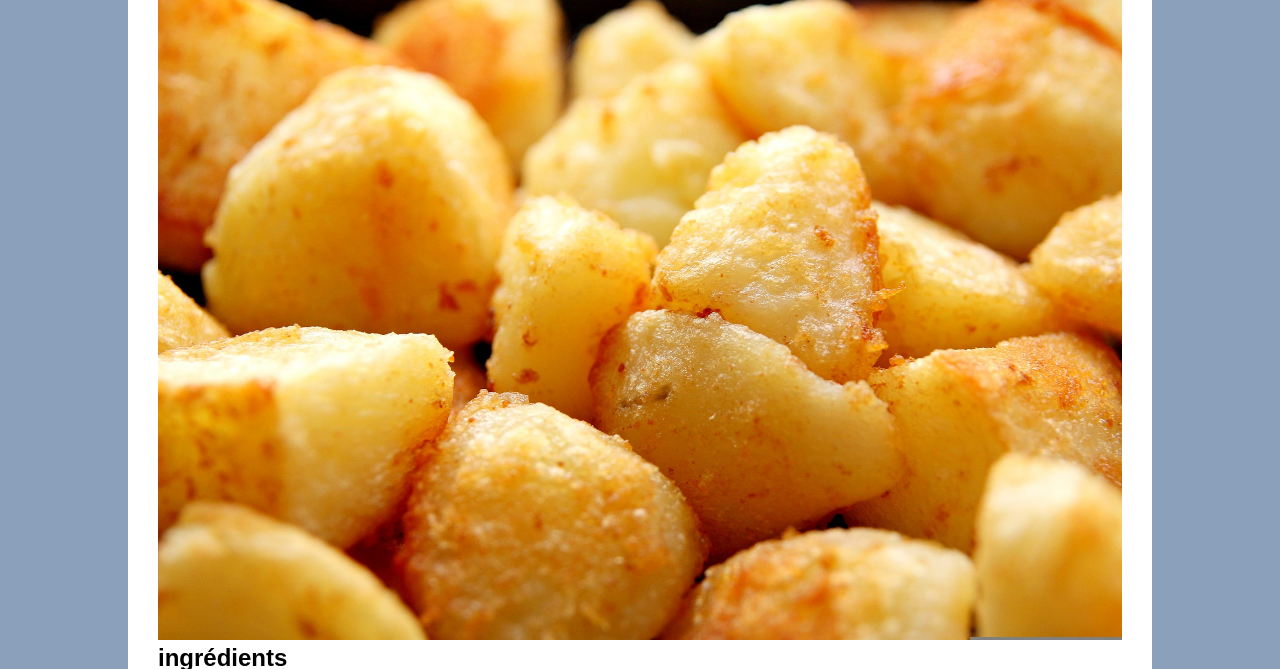
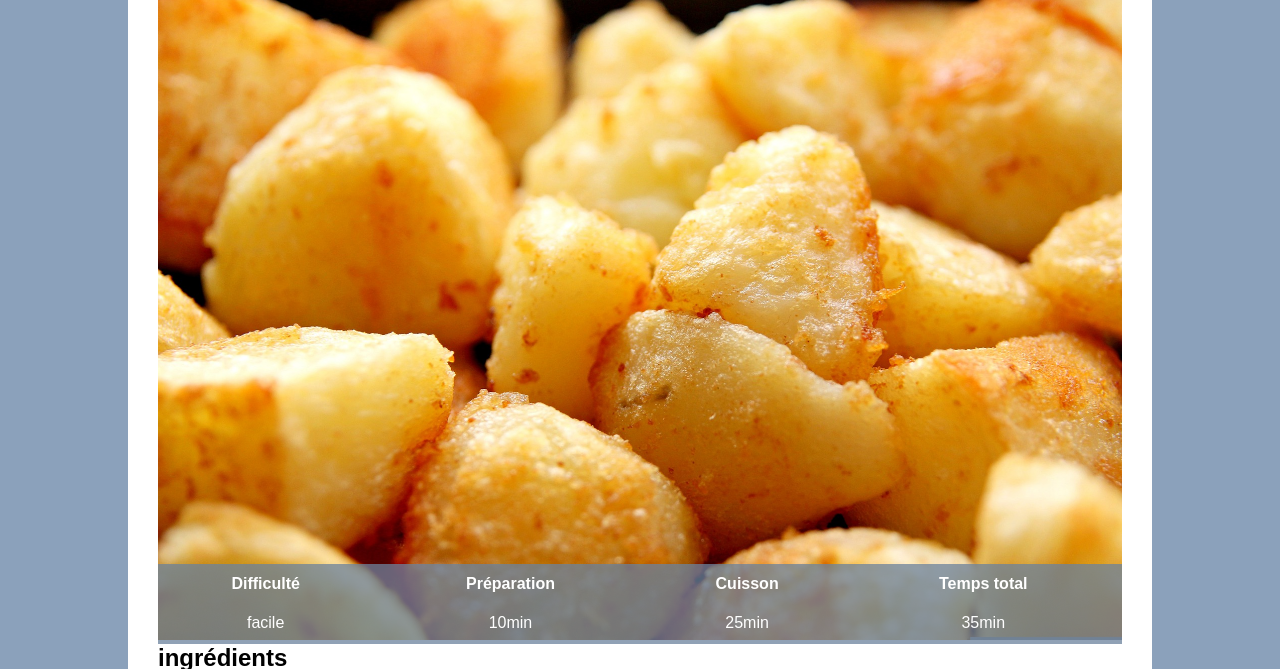
Before and after one commit to bibouechristian/resto-afrik4, a plain HTML site: page index.html in a window 1280 px wide. Shown: the part 230-899 px from the top of the page. Drawn offline with Linux system fonts and the light colour scheme.

Commit message:
Add files via upload

```diff
--- a/index.html
+++ b/index.html
@@ -39,11 +39,20 @@
             text-align: center;
         }
 
-        /* div.front{
+        div.front{
             position: relative;
-        } */
+        }
 
-        img{
+        table.info{
+            position: absolute;
+            bottom: 0;
+            width: 100%;
+            height: 80px;
+            color: white;
+            background-color:  #6C829DC0;
+        }
+
+        img.info{
             width: 100%;
         }
 
@@ -78,7 +87,21 @@
                     <p class="description centre">Ce plat de crevettes est une spécialité des peuples de la côte du Cameroun </p>
                 </div>
                 <div class="front">
-                    <img src="patate.jpg" width="600" alt="">
+                    <img src="patate.jpg" width="600" alt="" class="info">
+                    <table class="centre info">
+                        <tr>
+                            <th>Difficulté</th>
+                            <th>Préparation</th>
+                            <th>Cuisson</th>
+                            <th>Temps total</th>
+                        </tr>
+                        <tr>
+                            <td>facile</td>
+                            <td>10min</td>
+                            <td>25min</td>
+                            <td>35min</td>
+                        </tr>
+                    </table>
                 </div>
 
              </section>
```
